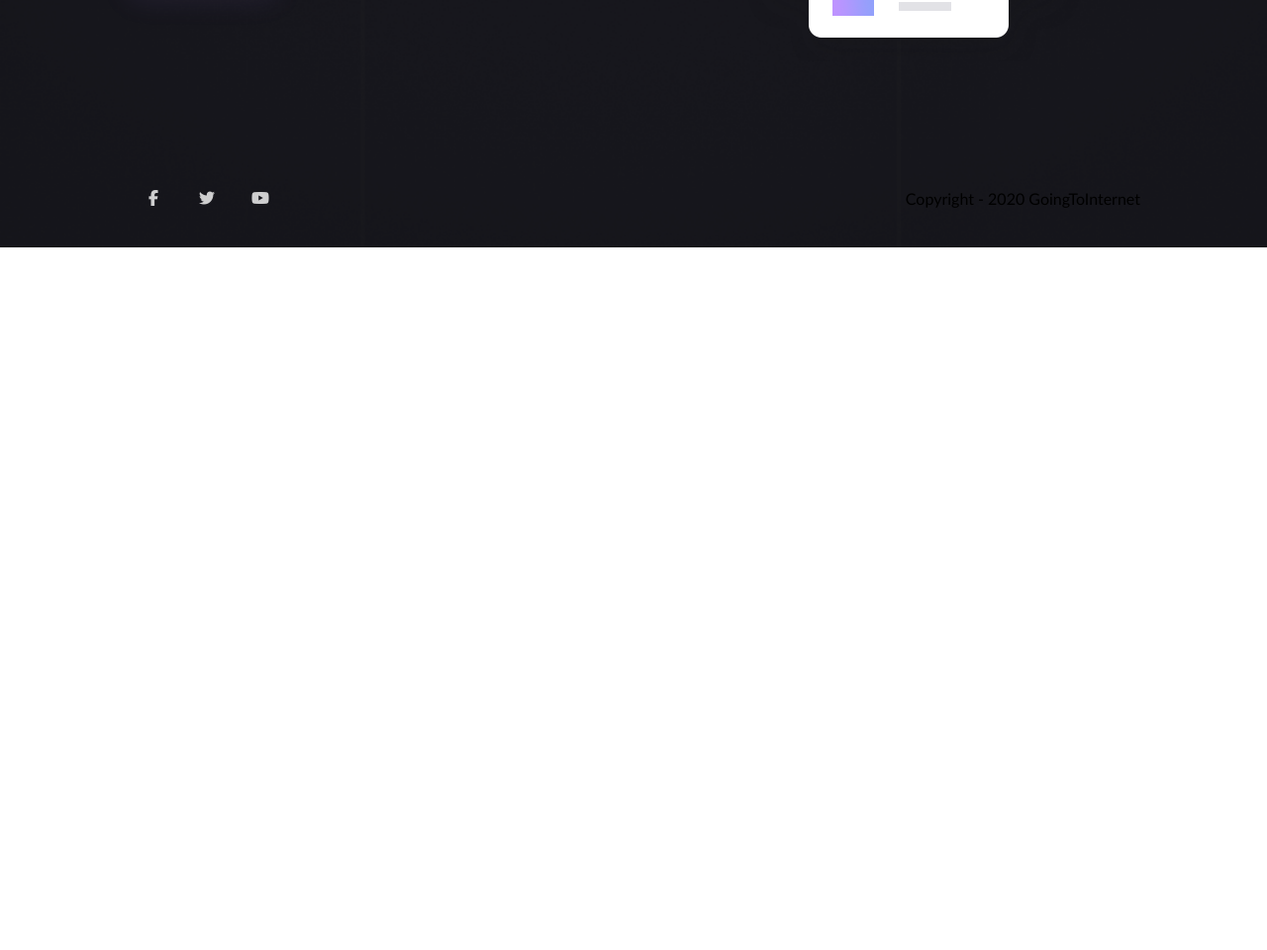
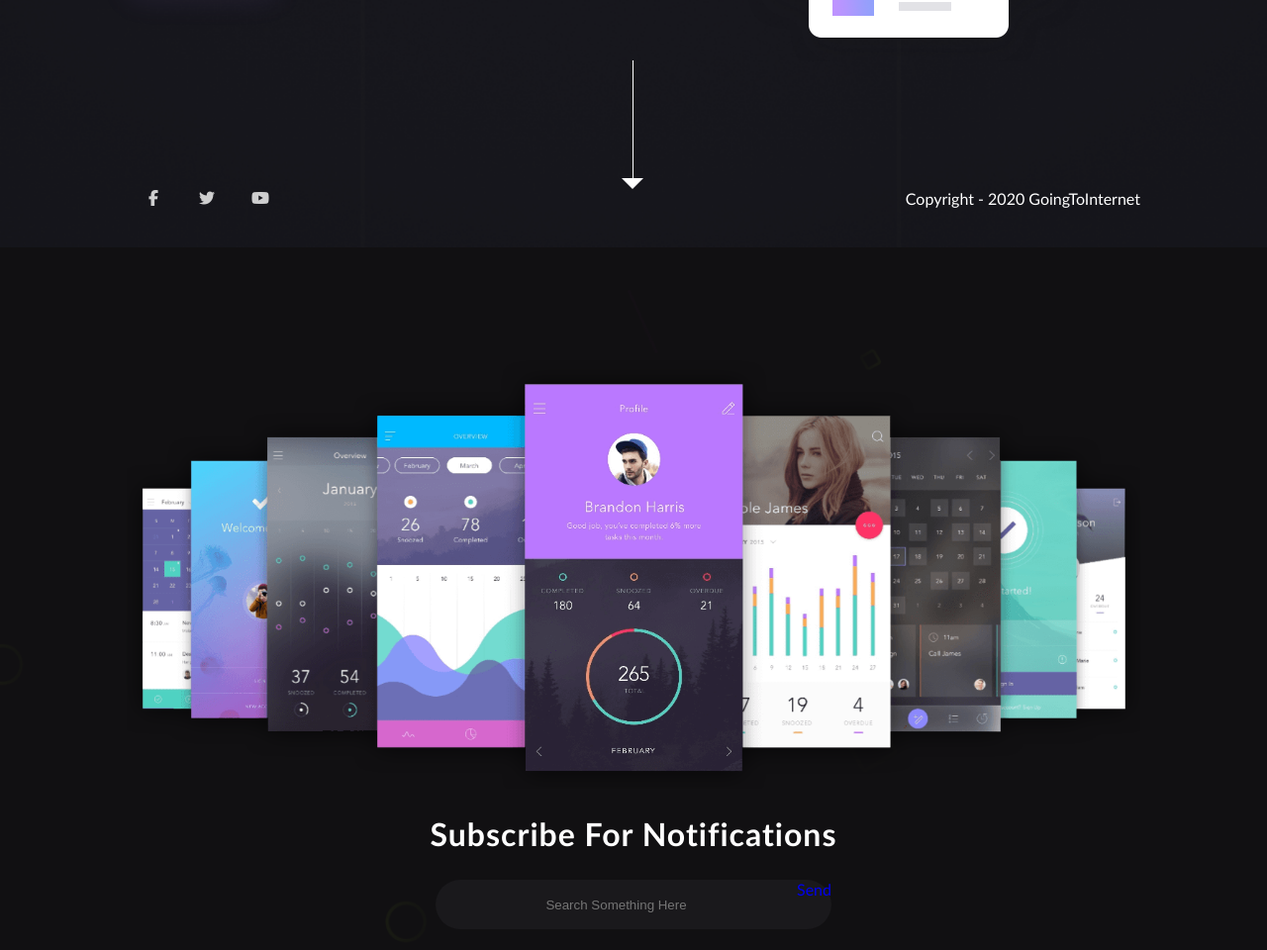
Before and after one commit to bigidiki/mysecond, a plain HTML site: page index.html in a window 1280 px wide. Shown: the part 550-1510 px from the top of the page at 99% size. Before the commit the page ends 800 px from the top, so only its background shows below. Drawn offline with Linux system fonts and the light colour scheme.

Commit message:
Добавление нового функционала

```diff
--- a/css/stylecss.css
+++ b/css/stylecss.css
@@ -116,3 +116,70 @@ footer{
     align-items: center;
     margin: 0px 7px;
 }
+.social a:hover{
+    background:linear-gradient(45deg,#5734ca 20%,#a178f8) ;
+    box-shadow: 2px 2px 30px rgb(161,120,248,0.1);
+    color: #ffffff;
+    transition: all ease 0.3s;
+}
+.copyright{
+    color: #ffffff;
+}
+.arrow{
+    align-self: end;
+    width: 50%;
+    border-right: 1px solid white;
+    height: 16%;
+    margin-bottom: 3.5em;
+    position: absolute;
+    bottom: 5px;
+}
+.arrow::after{
+    content: '';
+    position: absolute;
+    width: 0px;
+    height: 0px;
+    border-style: solid;
+    border-style: solid;
+    border-width: 11px 11px 0px 11px;
+    border-color: white transparent transparent transparent;
+    right: -0.7em;
+    bottom: -2px;
+}
+.subscribe{
+    width: 100%;
+    height: 100vh;
+    background-image: url("../images/bg2.png");
+    background-repeat: no-repeat;
+    background-position: center;
+    background-size: cover;
+    position: relative;
+    display: flex;
+    justify-content: center;
+    align-items: center;
+    flex-direction: column;
+}
+.subscribe img{
+    width: 80%;
+}
+.subscribe h2{
+    color: #ffffff;
+    letter-spacing: 1px;
+    font-size: 2rem;
+}
+.search{
+    width: 400px;
+    height: 50px;
+    background-color: #1a191c;
+    display: flex;
+    justify-content: center;
+    border-radius: 50px;
+}
+.search input{
+    width: 100%;
+    background-color: transparent;
+    border: none;
+    outline: none;
+    text-align: center;
+    color: #ffffff;
+}
--- a/index.html
+++ b/index.html
@@ -34,7 +34,20 @@
         <a href="#"><i class="fab fa-youtube"></i></a>
     </div>
     <div class="copyright">Copyright - 2020 GoingToInternet</div>
+
 </footer>
+<div class="arrow">
+
+</div>
 </section>
+<section class="subscribe">
+    <img src="images/designs1.png" alt="designs">
+    <h2>Subscribe For Notifications</h2>
+    <div class="search">
+        <input type="text" placeholder="Search Something Here"/>
+        <a href="#">Send</a>
+    </div>
+</section>
+
 </body>
 </html>
```
